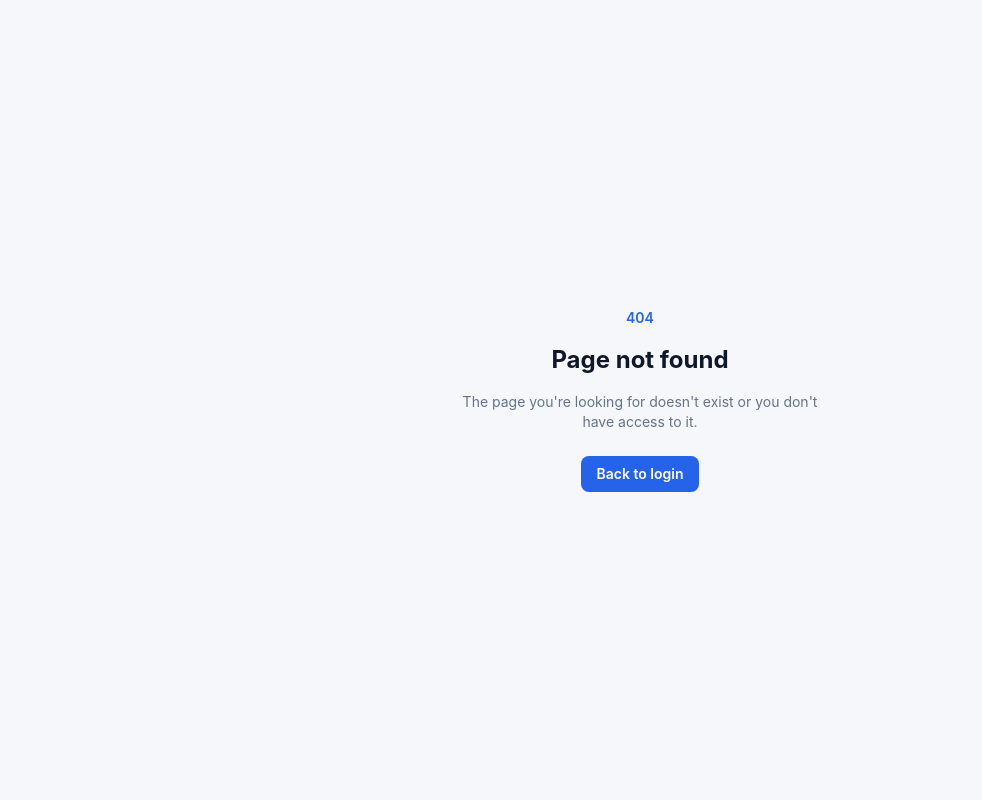
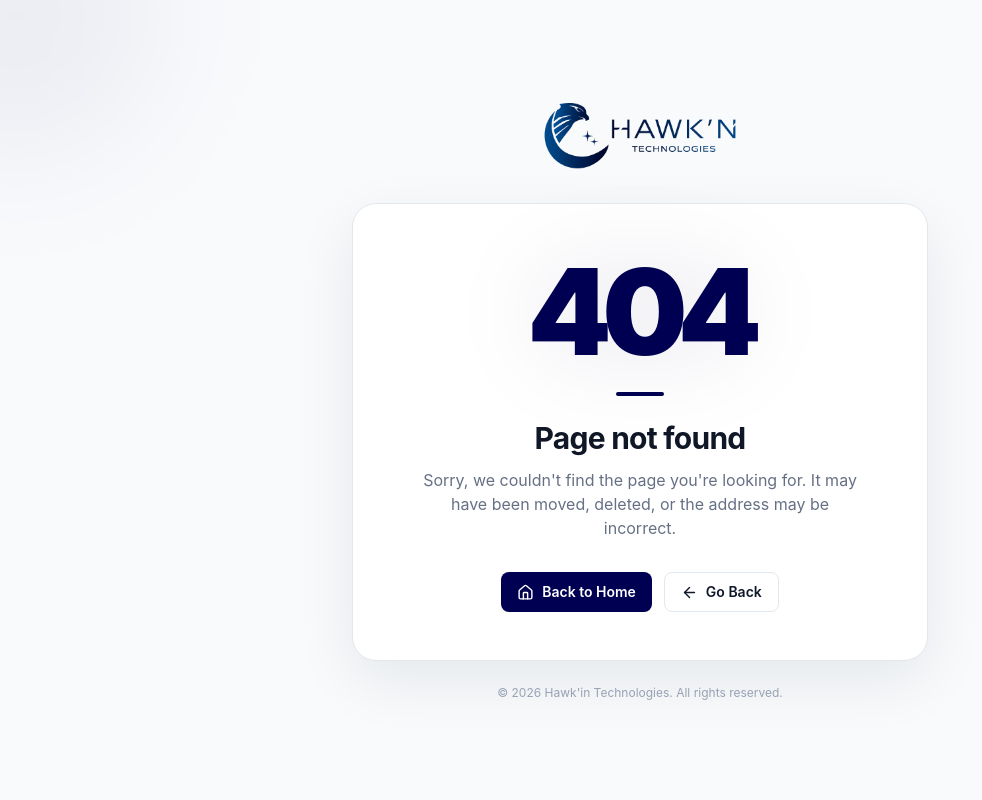
Before and after one commit to Hawk-N-Technologies/HAWKN-CODE-CM-FRONTEND, a React (Vite) app: page /bd/clients in a window 1280 px wide. Before the commit this address had no page. Shown: the whole page, without its empty margins (0-982 px from the left). Built offline with nearby package versions, Linux system fonts and the light colour scheme.

Commit message:
Not found Updated in amdin branch

```diff
--- a/src/pages/NotFound.jsx
+++ b/src/pages/NotFound.jsx
@@ -1,24 +1,83 @@
-import { Link } from "react-router-dom";
+import { useNavigate } from "react-router-dom";
+import { ArrowLeft, Home, Compass } from "lucide-react";
+import Button from "../components/common/Button";
+import logo from "../assets/hawkn-logo.png";
 
 /**
  * Catch-all route (see routes/AppRoutes.jsx "*" route).
- * Not tied to any role, so it lives directly under src/pages, not
- * under any of the role subfolders.
  */
 function NotFound() {
+  const navigate = useNavigate();
+
+  function handleGoHome() {
+    navigate("/");
+  }
+
+  function handleGoBack() {
+    navigate(-1);
+  }
+
   return (
-    <div className="flex min-h-screen flex-col items-center justify-center gap-4 bg-cm-bg px-6 text-center">
-      <p className="text-sm font-semibold text-cm-blue-600">404</p>
-      <h1 className="text-2xl font-bold text-cm-text">Page not found</h1>
-      <p className="max-w-sm text-sm text-cm-text-muted">
-        The page you're looking for doesn't exist or you don't have access to it.
-      </p>
-      <Link
-        to="/login"
-        className="mt-2 rounded-cm-md bg-cm-blue-600 px-4 py-2 text-sm font-semibold text-white hover:bg-cm-blue-700"
-      >
-        Back to login
-      </Link>
+    <div className="relative flex min-h-screen items-center justify-center overflow-hidden bg-[#F8FAFC] px-6 py-12">
+      <div className="pointer-events-none absolute inset-0 overflow-hidden">
+        <div className="absolute -left-32 -top-32 h-72 w-72 rounded-full bg-[#000052]/5 blur-3xl" />
+        <div className="absolute -bottom-32 -right-32 h-80 w-80 rounded-full bg-[#000052]/5 blur-3xl" />
+      </div>
+
+      <div className="relative z-10 w-full max-w-xl text-center">
+        {/* Logo */}
+        <div className="mb-8 flex justify-center">
+          <img
+            src={logo}
+            alt="Hawk'in Technologies"
+            className="h-18 w-auto object-contain"
+          />
+        </div>
+
+        <div className="rounded-3xl border border-[#E5E7EB] bg-white p-8 shadow-[0_20px_60px_rgba(15,23,42,0.08)] sm:p-12">
+          <div className="relative mx-auto mb-5 w-fit">
+            <div className="absolute inset-0 rounded-full bg-[#000052]/5 blur-2xl" />
+
+            <p className="relative select-none text-[96px] font-black leading-none tracking-[-0.08em] text-[#000052] sm:text-[120px]">
+              404
+            </p>
+          </div>
+
+          <div className="mx-auto mb-6 h-1 w-12 rounded-full bg-[#000052]" />
+
+          <h1 className="text-2xl font-bold tracking-tight text-[#101828] sm:text-3xl">
+            Page not found
+          </h1>
+
+          <p className="mx-auto mt-3 max-w-md text-sm leading-6 text-[#667085] sm:text-base">
+            Sorry, we couldn't find the page you're looking for. It may have
+            been moved, deleted, or the address may be incorrect.
+          </p>
+
+          <div className="mt-8 flex flex-col justify-center gap-3 sm:flex-row">
+            <Button
+              variant="primary"
+              leftIcon={<Home size={17} />}
+              onClick={handleGoHome}
+            >
+              Back to Home
+            </Button>
+
+            <Button
+              variant="outline"
+              leftIcon={<ArrowLeft size={17} />}
+              onClick={handleGoBack}
+            >
+              Go Back
+            </Button>
+          </div>
+        </div>
+
+        <p className="mt-6 text-xs text-[#98A2B3]">
+          © {new Date().getFullYear()} Hawk'in Technologies. All rights
+          reserved.
+        </p>
+      </div>
     </div>
   );
 }
```
